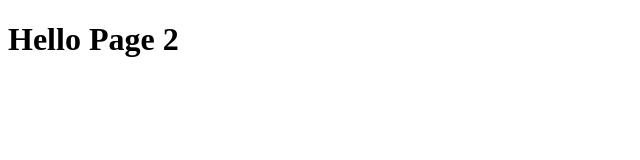
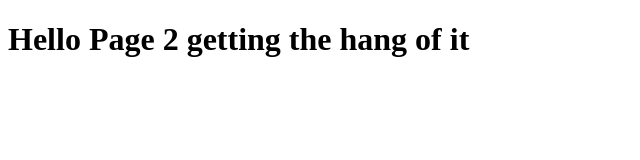
Before and after one commit to dionjp23/java, a plain HTML site: page class/index.html in a window 1280 px wide. Shown: the whole page, without its empty margins (0-640 px from the left). Drawn offline with Linux system fonts and the light colour scheme.

Commit message:
Update index.html

```diff
--- a/class/index.html
+++ b/class/index.html
@@ -6,6 +6,6 @@
 	<title>Second Page</title>
 </head>
 <body>
-<h1>Hello Page 2</h1>
+<h1>Hello Page 2 getting the hang of it</h1>
 </body>
 </html>
```
